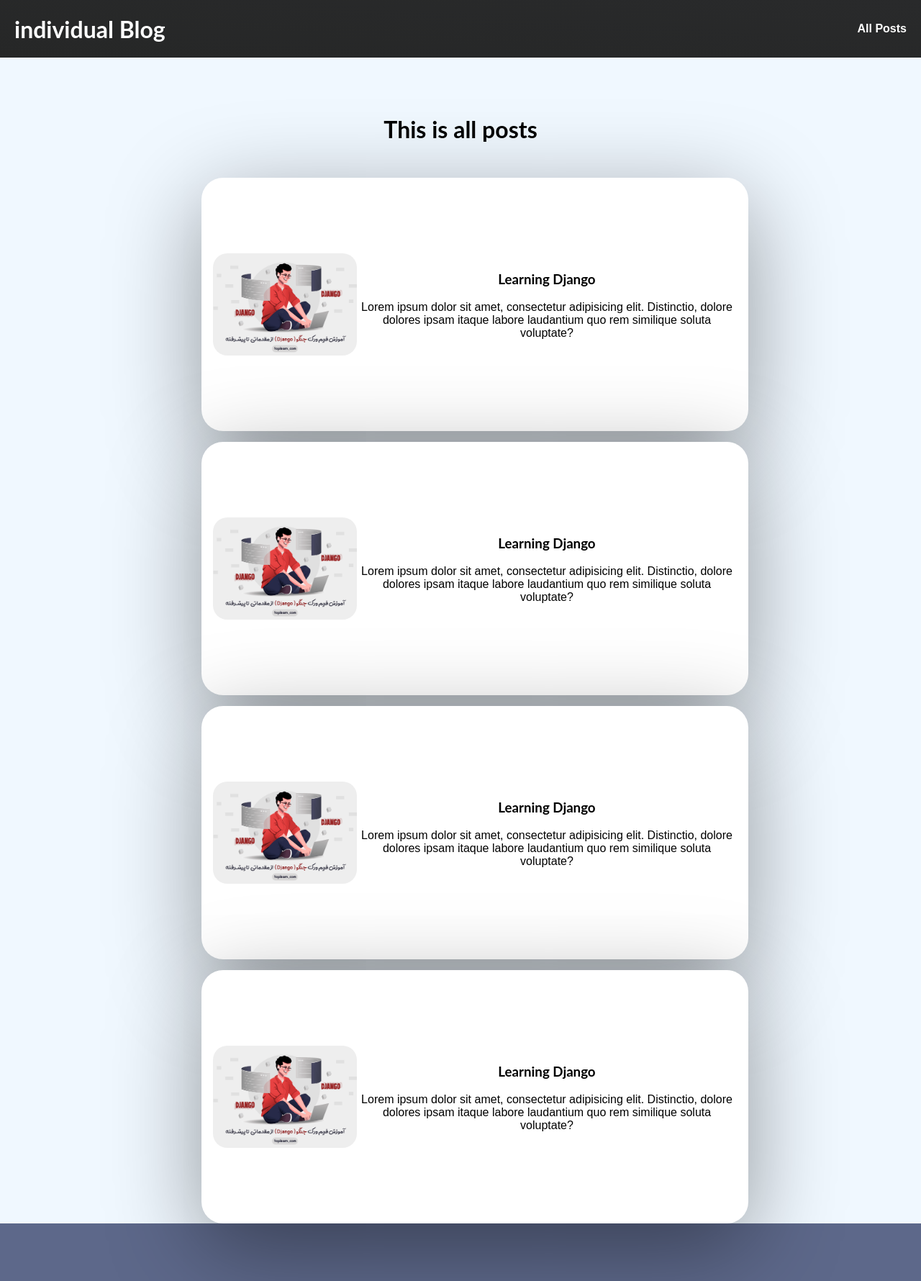
After one commit to alipourfereydoon/blogpage-django, a Django app: template blog/templates/blog/all-posts.html in a window 1280 px wide. The commit adds this page. Shown: the whole page at 72% size. Run offline with Django 5.2, Linux system fonts and the light colour scheme; the template is opened without the code that fills it, so the values that code supplies are empty.

Commit message:
add all-posts.html and all-posts.css

```diff
--- /dev/null
+++ b/blog/static/blog/all-posts.css
@@ -0,0 +1,30 @@
+body{
+    background-color: aliceblue;
+}
+
+#all-posts{
+    margin: 5rem auto;
+    width: 70%;
+    max-width: 50rem;
+
+}
+
+#all-posts h2{
+    text-align: center;
+    font-size: 2rem;
+    margin: 3rem 0;
+}
+#all-posts ul{
+    list-style: none;
+}
+.post a{
+    height: 22rem;
+    transform-origin: center;
+    box-shadow: 0 2rem 8rem rgb(0, 0, 0,0.4);
+    background-color: white;
+    border-radius: 30px;
+}
+
+.post{
+    margin: 15px 0;
+}
--- a/blog/static/blog/index.css
+++ b/blog/static/blog/index.css
@@ -123,7 +123,7 @@
 
 .post a:active,
 .post a:hover {
-    transform: scale(1.1);
+    transform: scale(1.09);
     background-color: #390281;
     color: white;
     border-radius: 15px;
--- /dev/null
+++ b/blog/templates/blog/all-posts.html
@@ -0,0 +1,20 @@
+{% extends "base.html" %}
+{% load static %}
+{% block title %}my blog{% endblock title %}
+
+{% block header_reference %}
+<link rel="stylesheet" href="{% static 'blog/index.css' %}">
+<link rel="stylesheet" href="{% static 'blog/all-posts.css' %}">
+{% endblock header_reference %}
+
+{% block content %}
+<section id="all-posts">
+    <h2>This is all posts</h2>
+    <ul>
+        {% include "blog/includes/posts.html" %}
+         {% include "blog/includes/posts.html" %}
+          {% include "blog/includes/posts.html" %}
+           {% include "blog/includes/posts.html" %}
+    </ul>
+</section>
+{% endblock %}
--- /dev/null
+++ b/blog/templates/blog/includes/posts.html
@@ -0,0 +1,15 @@
+{% load static %}
+<li>
+    <article class="post">
+        <a href="">
+            <img src="{% static 'blog/images/django.png' %}" alt="learning django">
+            <div class="post__content">
+                <h3>Learning Django</h3>
+                <p>
+                    Lorem ipsum dolor sit amet, consectetur adipisicing elit. Distinctio, dolore dolores
+                    ipsam itaque labore laudantium quo rem similique soluta voluptate?
+                </p>
+            </div>
+        </a>
+    </article>
+</li>
--- a/blog/views.py
+++ b/blog/views.py
@@ -4,7 +4,7 @@ def index(request):
     return render(request,'blog/index.html')
 
 def posts(request):
-    return render(request,'')
+    return render(request,'blog/all-posts.html')
 
 def singlepost(request):
     return render(request,'')
--- a/templates/base.html
+++ b/templates/base.html
@@ -9,6 +9,12 @@
     {% block header_reference %}{% endblock %}
 </head>
 <body>
+<header id="main-navigation">
+    <h1><a href="">individual Blog</a></h1>
+    <nav>
+        <a href="">All Posts</a>
+    </nav>
+</header>
 {% block content %}{% endblock %}
 {% block footer_references %}{% endblock %}
 </body>
```
Also changed, not shown: blog/templates/blog/index.html (+5 -63 lines).
